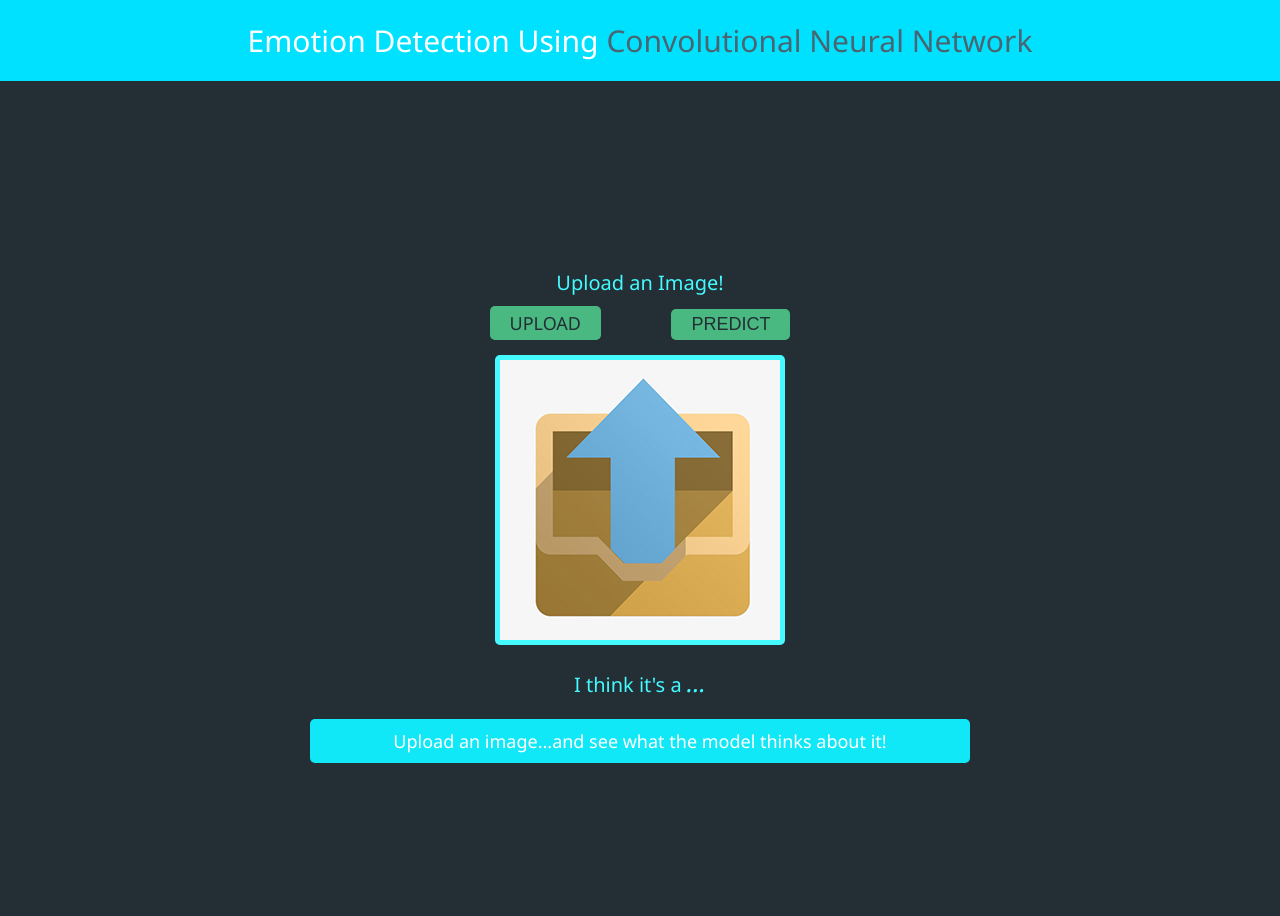
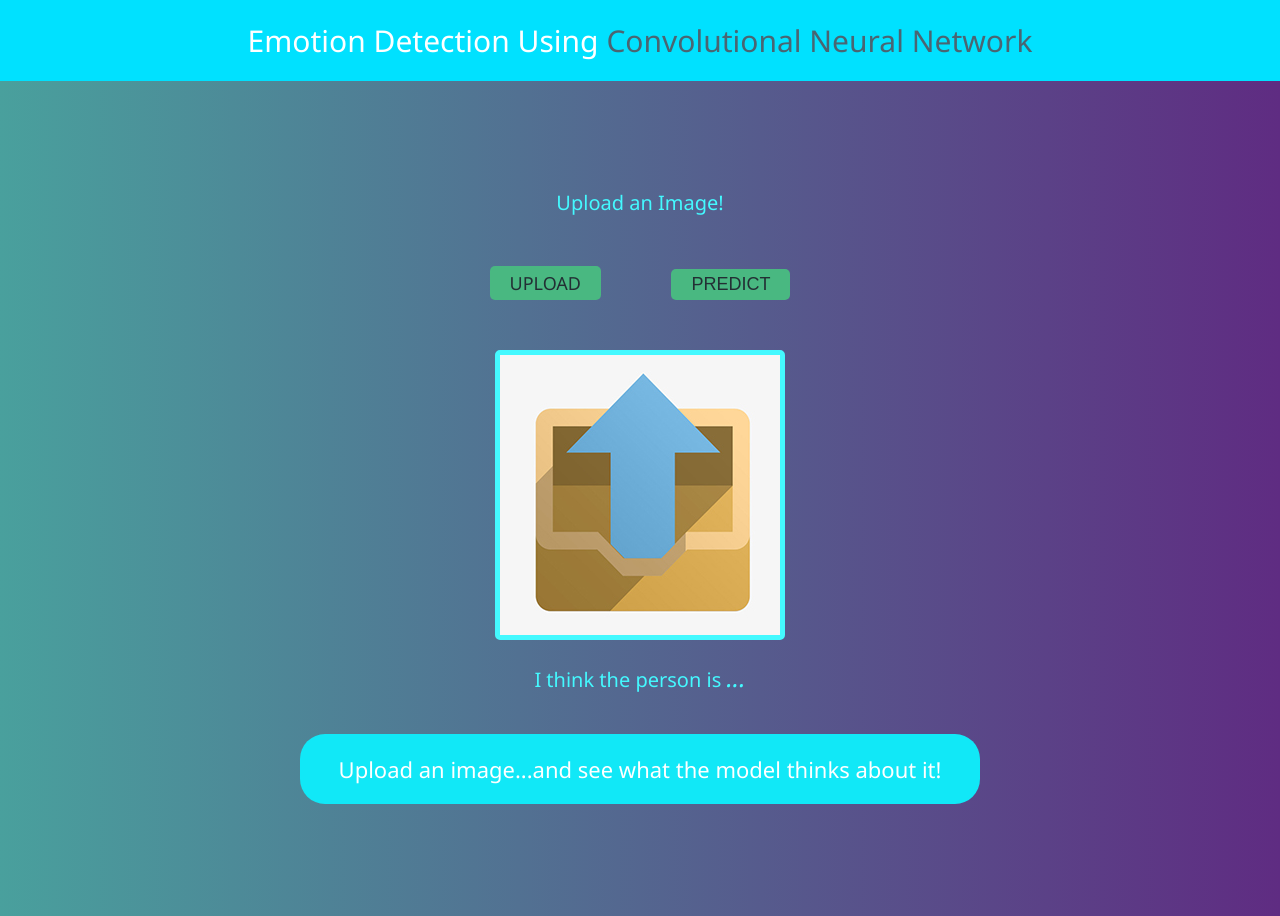
Before and after one commit to sbk2k1/Emotion-Detection-using-CNN, a Flask app: page / in a window 1280 px wide. Run offline with Flask 2, Linux system fonts and the light colour scheme; some libraries are stand-ins or nearby versions.

Commit message:
Emotion Classification using CNNs

```diff
--- a/static/style.css
+++ b/static/style.css
@@ -1,8 +1,7 @@
 body {
   margin: 0;
-  height: 100%;
+  height: 100vh;
   font-family: "Segoe UI", Tahoma, Geneva, Verdana, sans-serif;
-  color: #ff5555;
 }
 
 button:focus {
@@ -45,6 +44,7 @@ html {
   flex: 50%;
   font-size: 20px;
   padding: 35px 0 0 0;
+  box-shadow: 5px 10px #888888;
 }
 
 .pic {
@@ -57,6 +57,13 @@ html {
   height: 280px;
   width: 280px;
   border-radius: 5px;
+  transition: 0.5s all ease-in;
+}
+
+#display-img:hover {
+  box-shadow: rgba(0, 0, 0, 0.25) 0px 54px 55px,
+    rgba(0, 0, 0, 0.12) 0px -12px 30px, rgba(0, 0, 0, 0.12) 0px 4px 6px,
+    rgba(0, 0, 0, 0.17) 0px 12px 13px, rgba(0, 0, 0, 0.09) 0px -3px 5px;
 }
 
 canvas {
@@ -64,14 +71,25 @@ canvas {
 }
 
 .ins {
-  font-size: 18px;
+  font-size: 22px;
   background-color: #fff;
   border-radius: 5px;
   color: #fff;
   text-align: center;
   width: 50%;
-  padding: 10px;
-  margin: 0 auto;
+  padding: 20px;
+  margin: 40px auto;
+  border-radius: 25px;
+  transition: 0.4s all ease-in;
+}
+.ins:hover {
+  transform: scale(1.1);
+  box-shadow: rgba(0, 0, 0, 0.25) 0px 54px 55px,
+    rgba(0, 0, 0, 0.12) 0px -12px 30px, rgba(0, 0, 0, 0.12) 0px 4px 6px,
+    rgba(0, 0, 0, 0.17) 0px 12px 13px, rgba(0, 0, 0, 0.09) 0px -3px 5px;
+}
+
+.ins:hover {
 }
 
 .btn1 {
@@ -81,15 +99,24 @@ canvas {
   /*color: #4A6572;*/
   padding: 5px 20px;
   text-align: center;
-  margin: 10px 30px 15px 30px;
+  margin: 50px 30px 50px 30px;
   text-decoration: none;
   display: inline-block;
   font-size: 18px;
+  transition: 0.2s ease-in all;
+  cursor: pointer;
 }
 
 .btn1:hover {
   box-shadow: 0 12px 16px 0 rgba(0, 0, 0, 0.24),
     0 17px 50px 0 rgba(0, 0, 0, 0.19);
+  background-color: #94e9be; /*#4CAF50;*/
+  transform: scale(1.1);
+  border-radius: 20px;
+}
+
+.btn1:active {
+  transform: scale(0.8);
 }
 
 .pred {
--- a/templates/index.html
+++ b/templates/index.html
@@ -13,13 +13,16 @@
 	</div>
 
     <div class="row">
-		<div class="col" style="background-color: #232F34;">
+		<div class="col" style="background: #5f2c82;  /* fallback for old browsers */
+		background: -webkit-linear-gradient(to right, #49a09d, #5f2c82);  /* Chrome 10-25, Safari 5.1-6 */
+		background: linear-gradient(to right, #49a09d, #5f2c82); /* W3C, IE 10+/ Edge, Firefox 16+, Chrome 26+, Opera 12+, Safari 7+ */
+		">
 			<div><span>Upload an Image!</span></div>
 			<label for="image" class="btn1 b2">UPLOAD</label>
   			<input id="image" style="visibility:hidden; width: 0" type="file" accept="image/png, image/jpeg">
   			<button class="btn1 b2" id="pred-btn">PREDICT</button>
 			<div class="pic"><img style="border:5px solid;" id="display-img" src="{{url_for("static", filename="upload.jpg")}}"/></div>
-			<p>I think it's a <span id="prediction-img" class="pred">...</span></p>
+			<p>I think the person is <span id="prediction-img" class="pred">...</span></p>
 			<div class="ins" style="background-color: #11e8f7;">Upload an image...and see what the model thinks about it!</div>
 		</div>
 	</div>
```
